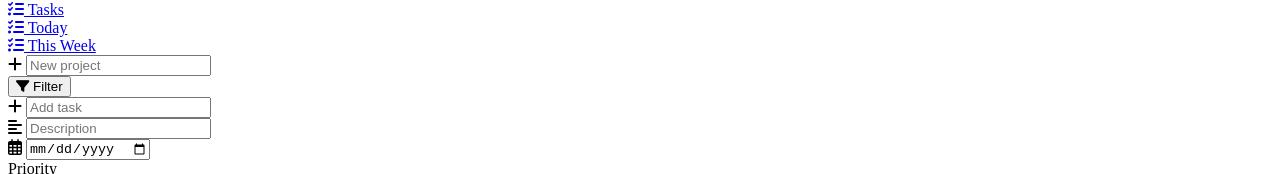
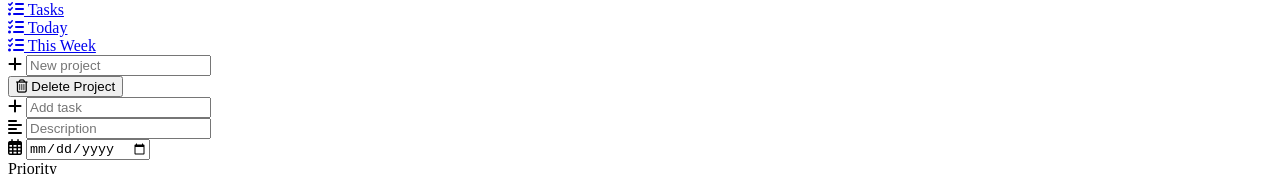
Before and after one commit to jonhatanh/todo-list, a plain HTML site: page index.html in a window 1280 px wide. Shown: the part 315-489 px from the top of the page. Drawn offline with Linux system fonts and the light colour scheme; a script that the page names is missing.

Commit message:
Add delete projects functionality

```diff
--- a/index.html
+++ b/index.html
@@ -70,7 +70,7 @@
                 <div class="header__title">
                 </div>
                 <div class="header__options">
-                    <button><i class="fa-solid fa-filter"></i> Filter</button>
+                    <button><i class="fa-regular fa-trash-can"></i> Delete Project</button>
                 </div>
             </header>
             <!-- <div class="task-form"> -->
```
